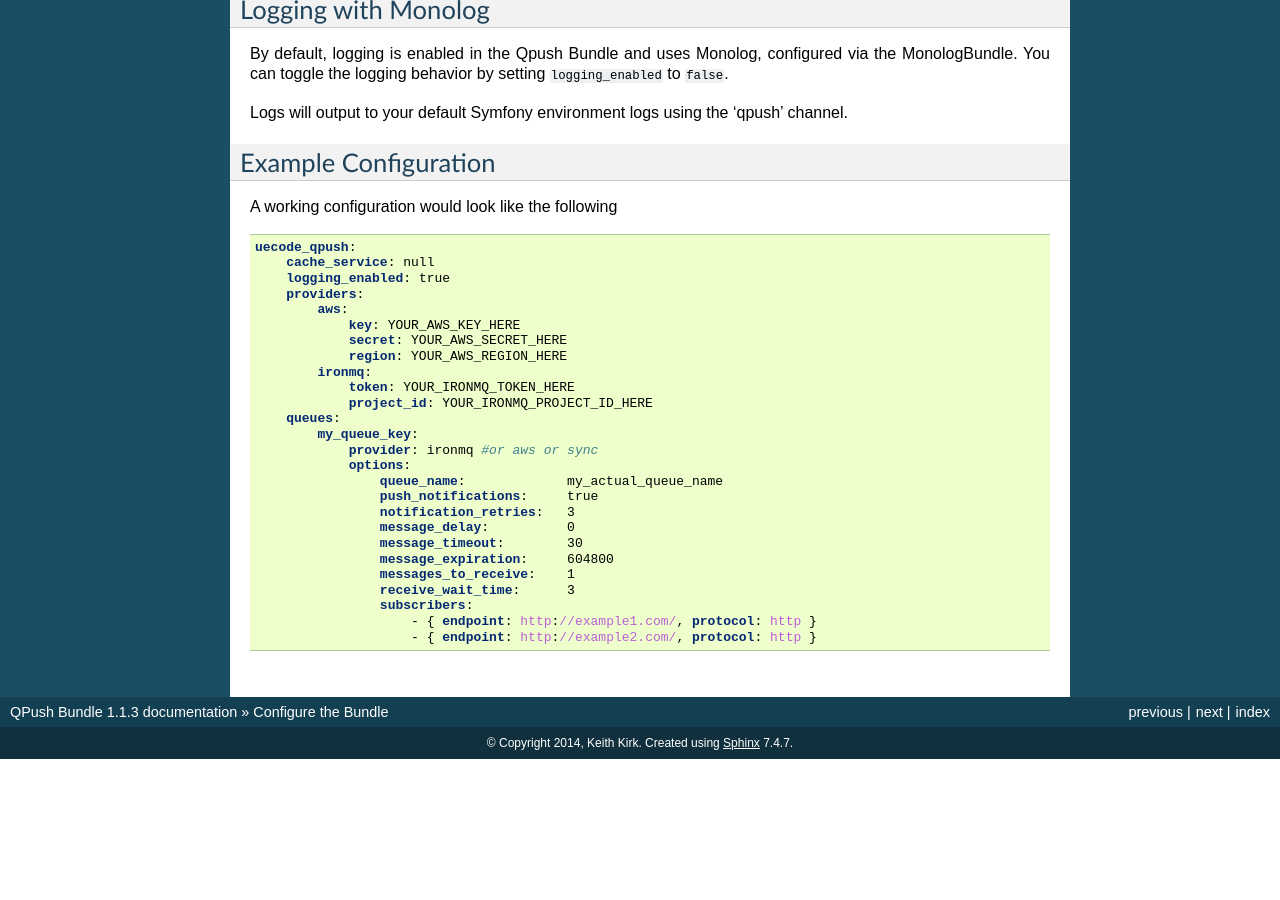
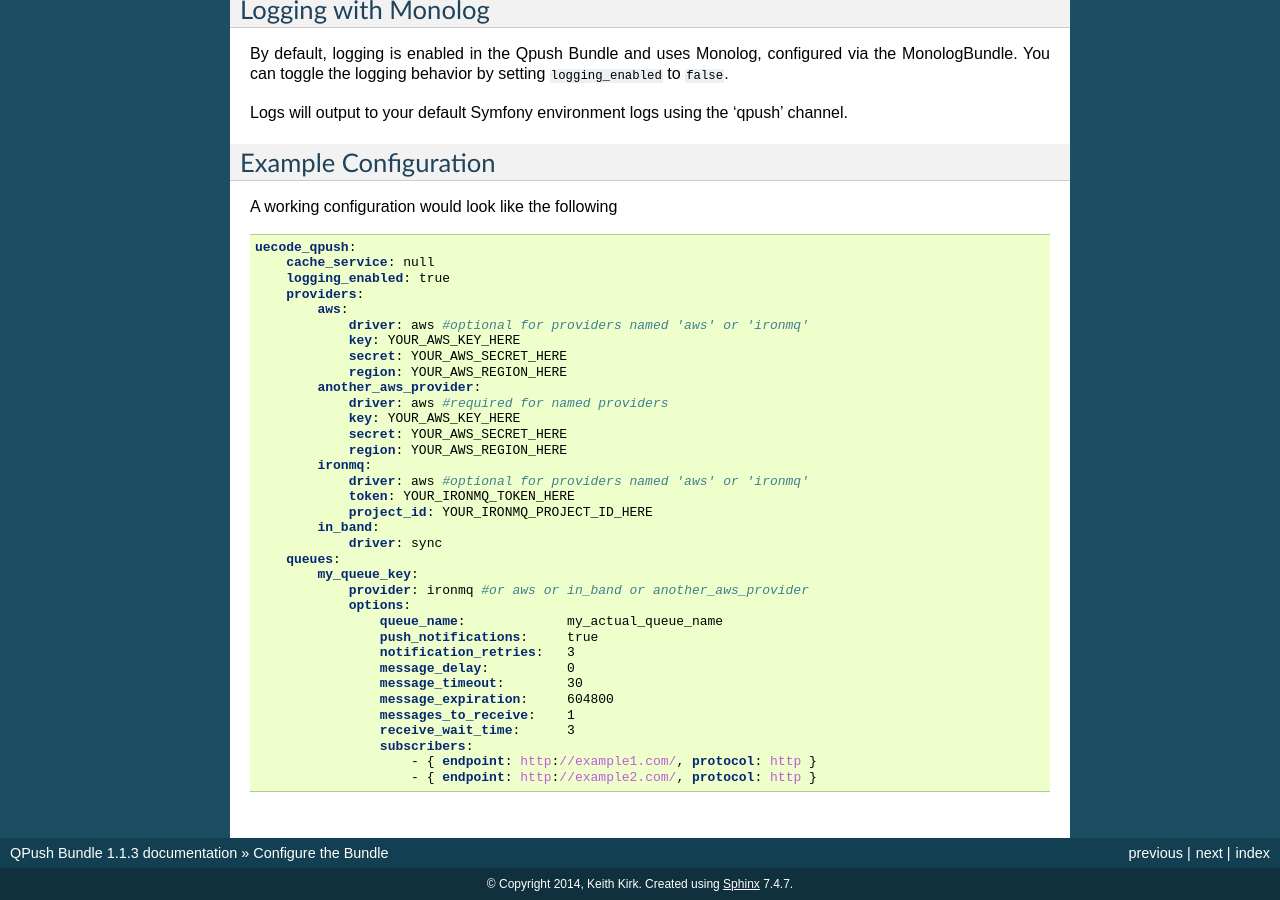
Before and after one commit to uecode/qpush-bundle, a Sphinx documentation site: the page built from docs/configuration.rst, in a window 1280 px wide and 900 px high, scrolled down 1796 px. Built offline with Sphinx 7.4.7, drawn with Linux system fonts in a browser that asks for light colours; before the commit the page ends 2555 px from its top, so only the background shows below that.

Commit message:
Update documentation to reflect named providers

```diff
--- a/docs/aws-provider.rst
+++ b/docs/aws-provider.rst
@@ -28,13 +28,14 @@
 
     uecode_qpush:
         providers:
-            aws:
+            my_provider:
+                driver: aws
                 key:    <aws key>
                 secret: <aws secret>
                 region: us-east-1
         queues:
             my_queue_name:
-                provider: aws
+                provider: my_provider
                 options:
                     push_notifications: true
                     subscribers:
--- a/docs/configuration.rst
+++ b/docs/configuration.rst
@@ -107,15 +107,24 @@
         logging_enabled: true
         providers:
             aws:
+                driver: aws #optional for providers named 'aws' or 'ironmq'
+                key: YOUR_AWS_KEY_HERE
+                secret: YOUR_AWS_SECRET_HERE
+                region: YOUR_AWS_REGION_HERE
+            another_aws_provider:
+                driver: aws #required for named providers
                 key: YOUR_AWS_KEY_HERE
                 secret: YOUR_AWS_SECRET_HERE
                 region: YOUR_AWS_REGION_HERE
             ironmq:
+                driver: aws #optional for providers named 'aws' or 'ironmq'
                 token: YOUR_IRONMQ_TOKEN_HERE
                 project_id: YOUR_IRONMQ_PROJECT_ID_HERE
+            in_band:
+                driver: sync
         queues:
             my_queue_key:
-                provider: ironmq #or aws or sync
+                provider: ironmq #or aws or in_band or another_aws_provider
                 options:
                     queue_name:             my_actual_queue_name
                     push_notifications:     true
```
Also changed, not shown: docs/iron-mq-provider.rst (+4 -3 lines), 1 other file.
